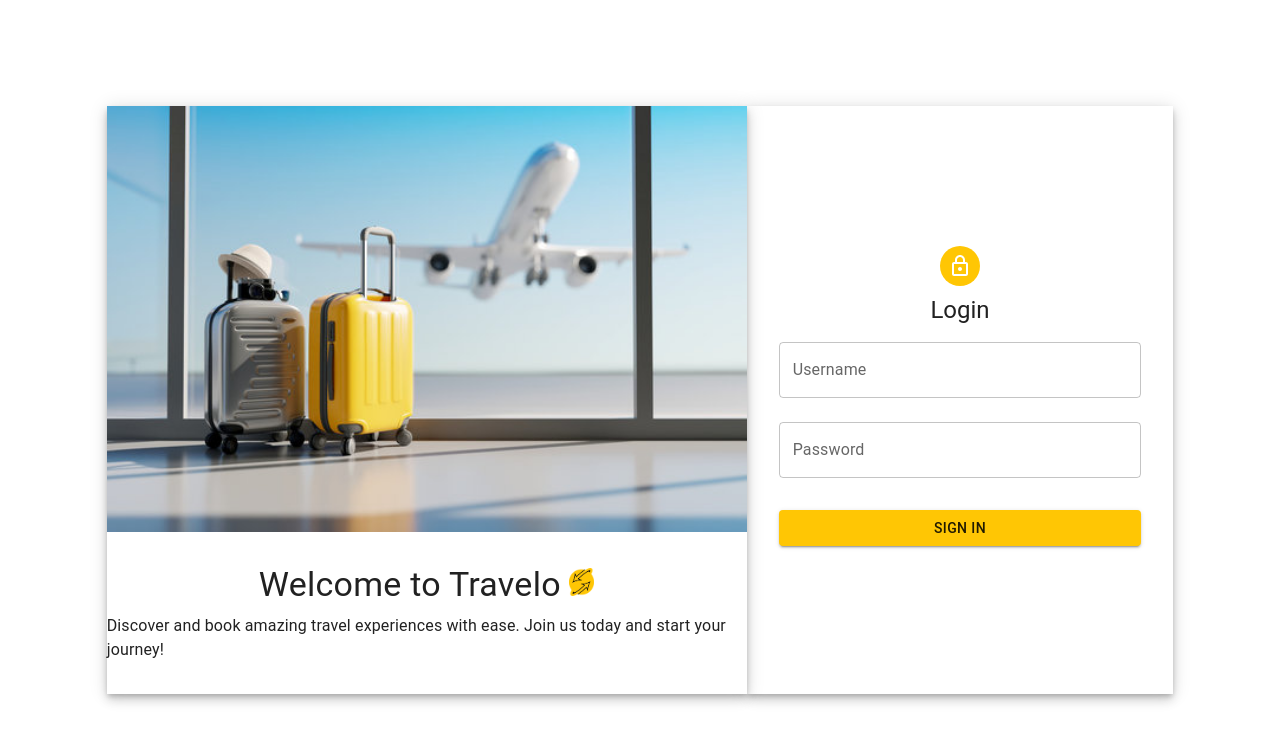
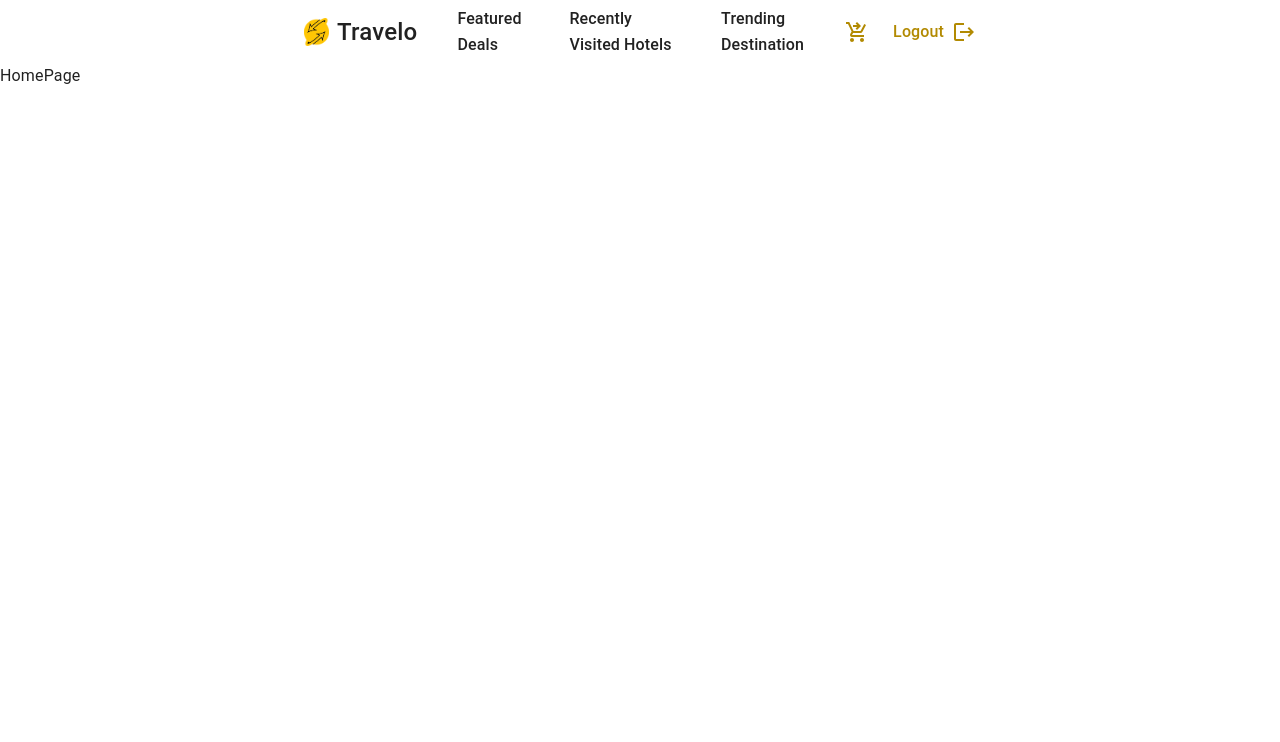
Before and after one commit to Jamal-SaadEddin/Travelo, a React (Vite) app: page / in a window 1280 px wide. Shown: the top 742 px of the page. Built offline with nearby package versions, Linux system fonts and the light colour scheme.

Commit message:
2.0 Navbar #22

```diff
--- a/src/App.tsx
+++ b/src/App.tsx
@@ -1,10 +1,12 @@
-import LoginPage from "./pages/LoginPage/LoginPage";
+import Navbar from "./components/Navbar/Navbar";
+import HomePage from "./pages/HomePage/HomePage";
 
 const App = () => {
   return (
-    <div>
-      <LoginPage />
-    </div>
+    <>
+      <Navbar />
+      <HomePage />
+    </>
   );
 };
 
--- /dev/null
+++ b/src/components/Navbar/Navbar.tsx
@@ -0,0 +1,113 @@
+import LogoutIcon from "@mui/icons-material/Logout";
+import ShoppingCartCheckoutIcon from "@mui/icons-material/ShoppingCartCheckout";
+import MuiAppBar from "@mui/material/AppBar";
+import Box from "@mui/material/Box";
+import Link from "@mui/material/Link";
+import MuiToolbar from "@mui/material/Toolbar";
+import Logo from "../../assets/travelo-logo-dark.png";
+
+const rightLink = {
+  fontSize: 16,
+  color: "primary.dark",
+  ml: 3,
+  display: "flex",
+  alignItems: "center",
+  gap: 1,
+};
+
+const Navbar = () => {
+  return (
+    <div>
+      <MuiAppBar
+        elevation={0}
+        position="fixed"
+        sx={{ px: 35, bgcolor: "inherit" }}
+      >
+        <MuiToolbar
+          sx={{ justifyContent: "space-between", px: 0, bgcolor: "inherit" }}
+        >
+          <Box
+            sx={{
+              display: "flex",
+              justifyContent: "flex-start",
+              alignItems: "center",
+              gap: 5,
+            }}
+          >
+            <Link
+              variant="h6"
+              underline="none"
+              color="inherit"
+              href="/"
+              sx={{
+                fontSize: 24,
+                display: "flex",
+                alignItems: "center",
+                gap: 1,
+              }}
+            >
+              <img src={Logo} alt="travelo-logo" width={25} />
+              Travelo
+            </Link>
+            <Link
+              variant="h6"
+              underline="none"
+              color="inherit"
+              href="/Featured-Deals"
+              sx={{ fontSize: 16 }}
+            >
+              Featured Deals
+            </Link>
+            <Link
+              variant="h6"
+              underline="none"
+              color="inherit"
+              href="/Recently-Visited-Hotels"
+              sx={{ fontSize: 16 }}
+            >
+              Recently Visited Hotels
+            </Link>
+            <Link
+              variant="h6"
+              underline="none"
+              color="inherit"
+              href="/Trending-Destination"
+              sx={{ fontSize: 16 }}
+            >
+              Trending Destination
+            </Link>
+          </Box>
+          <Box
+            sx={{
+              flex: 1,
+              display: "flex",
+              justifyContent: "flex-end",
+            }}
+          >
+            <Link
+              color="inherit"
+              variant="h6"
+              underline="none"
+              href="/checkout"
+              sx={rightLink}
+            >
+              <ShoppingCartCheckoutIcon />
+            </Link>
+            <Link
+              color="inherit"
+              variant="h6"
+              underline="none"
+              href="/login"
+              sx={rightLink}
+            >
+              Logout <LogoutIcon />
+            </Link>
+          </Box>
+        </MuiToolbar>
+      </MuiAppBar>
+      <MuiToolbar />
+    </div>
+  );
+};
+
+export default Navbar;
--- /dev/null
+++ b/src/pages/HomePage/HomePage.tsx
@@ -0,0 +1,5 @@
+const HomePage = () => {
+  return <div>HomePage</div>;
+};
+
+export default HomePage;
```
